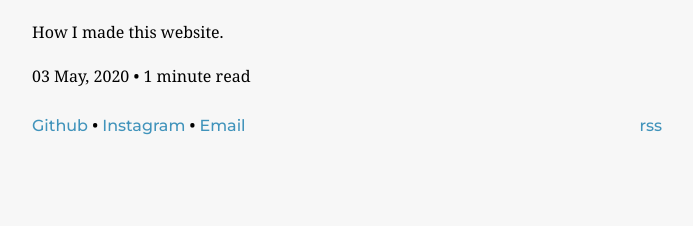
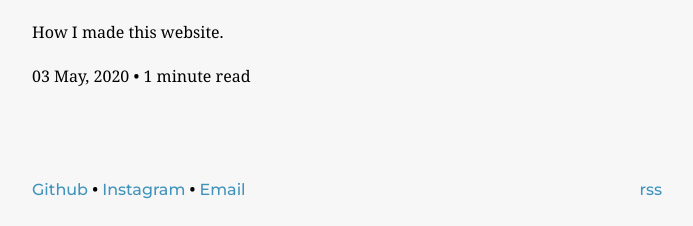
Before and after one commit to MH15/me, a Gatsby site: page / in a window 1280 px wide. Shown: the part 707-933 px from the top of the page, without its empty margins (293-986 px from the left). Before the commit the page ends 869 px from the top, so only its background shows below. Built offline with nearby package versions, Linux system fonts and the light colour scheme; Gatsby itself is replaced by a stand-in of ours; some packages are replaced by stand-ins of ours.

Commit message:
fix navlinks

```diff
--- a/src/components/layout.module.scss
+++ b/src/components/layout.module.scss
@@ -13,6 +13,8 @@
     padding-left: $padding;
     padding-right: $padding;
     padding-bottom: 0;
+
+    padding-bottom: $footer-padding;
 
     @media screen and (min-width: 640px) {
         max-width: $outer-width;
@@ -57,10 +59,9 @@
     left: 0;
     width: 100%;
     // width: $width - $padding - $padding;
-    height: $footer-height;
+    height: $footer-height - $footer-padding;
     padding-left: $padding;
     padding-right: $padding;
-    padding-top: $footer-padding;
 
     .footerInner {
         display: flex;
```
